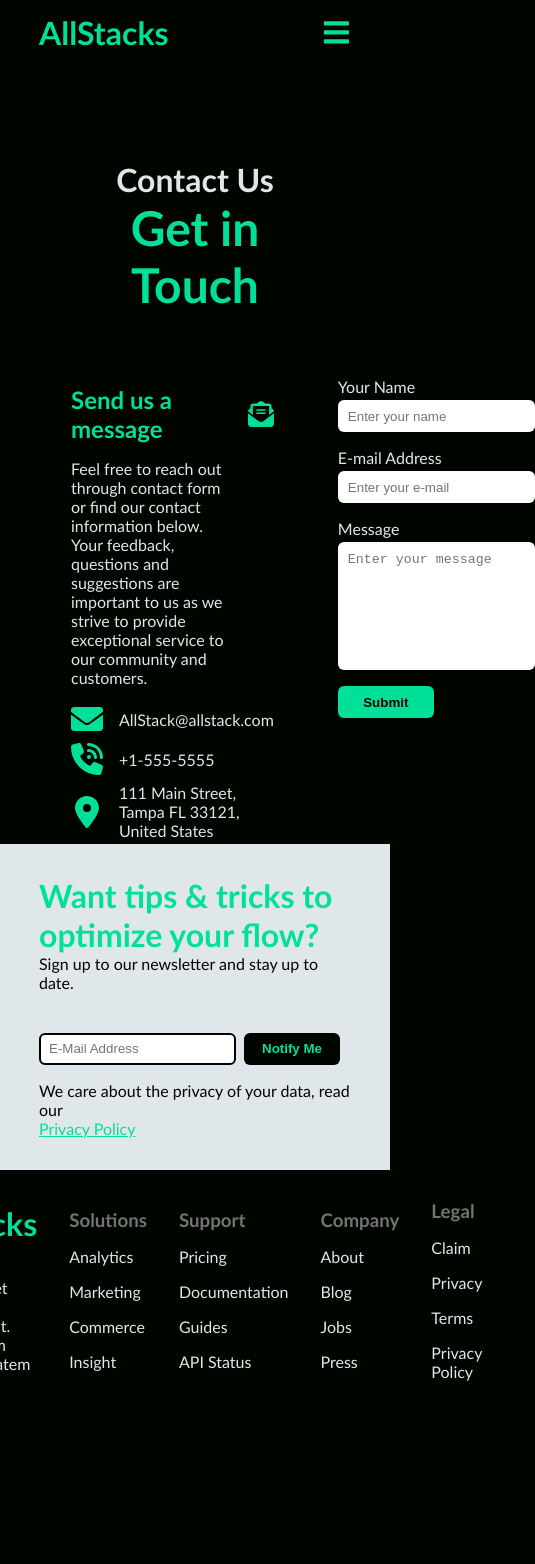
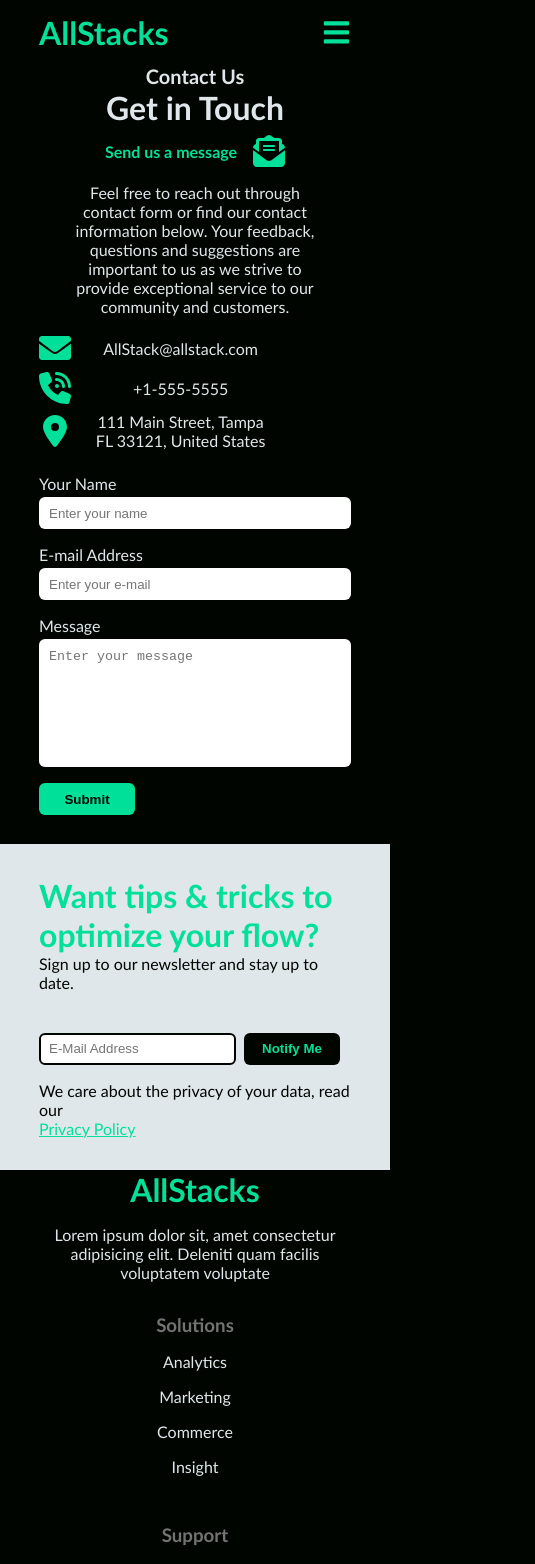
Before and after one commit to RowDev727/MySite, a React (Vite) app in the folder frontend/: page /contact in a window 390 px wide. Shown: the top 1564 px of the page, 535 px wide, since content can reach past the window. Before the commit the page ends 1426 px from the top, so only its background shows below. Built offline with nearby package versions, Linux system fonts and the light colour scheme.

Commit message:
Reactivity started on contact page

```diff
--- a/frontend/src/components/footer/Footer.module.css
+++ b/frontend/src/components/footer/Footer.module.css
@@ -28,3 +28,13 @@
 .col a {
     text-decoration: none;
 }
+
+/* Medium and Small Screens */
+@media screen and (max-width: 1024px) {
+    .footerSection {
+        display: flex;
+        flex-direction: column;
+        height: 100%;
+        text-align: center;
+    }
+}
--- a/frontend/src/pages/contact/Contact.module.css
+++ b/frontend/src/pages/contact/Contact.module.css
@@ -131,3 +131,64 @@
     height: 8rem;
     resize: none;
 }
+
+/* Medium and Small Screens */
+@media screen and (max-width: 1024px) {
+
+    .contactFormContainer {
+        padding: 0;
+
+    }
+
+    .contactHeading {
+        margin: 0;
+    }
+
+    .contactHeading h3 {
+        font-size: 1.25rem;
+
+    }
+
+    .contactHeading h1 {
+        font-size: 2rem;
+        color: var(--color-grey-100);
+
+    }
+
+    .contactFormBody {
+        display: flex;
+        flex-direction: column;
+    }
+
+    .contactLeft {
+        justify-content: center;
+        text-align: center;
+        align-items: center;
+        padding: none;
+    }
+
+    .contactLeftTitle {
+        font-size: 1rem;
+    }
+
+    .contactFormBody {
+        gap: 1rem;
+    }
+
+    /* Medium and Small Screens */
+    @media screen and (max-height: 800px) {
+        .contactPageContainer {
+            /* border: 2px solid var(--color-primary-green); */
+            color: var(--color-grey-100);
+            height: 100%;
+            margin-bottom: 1rem;;
+            /* background: var(--color-grey-100); */
+        }
+
+        .contactLeft svg {
+            font-size: 1rem;
+        }
+
+
+    }
+}
```
